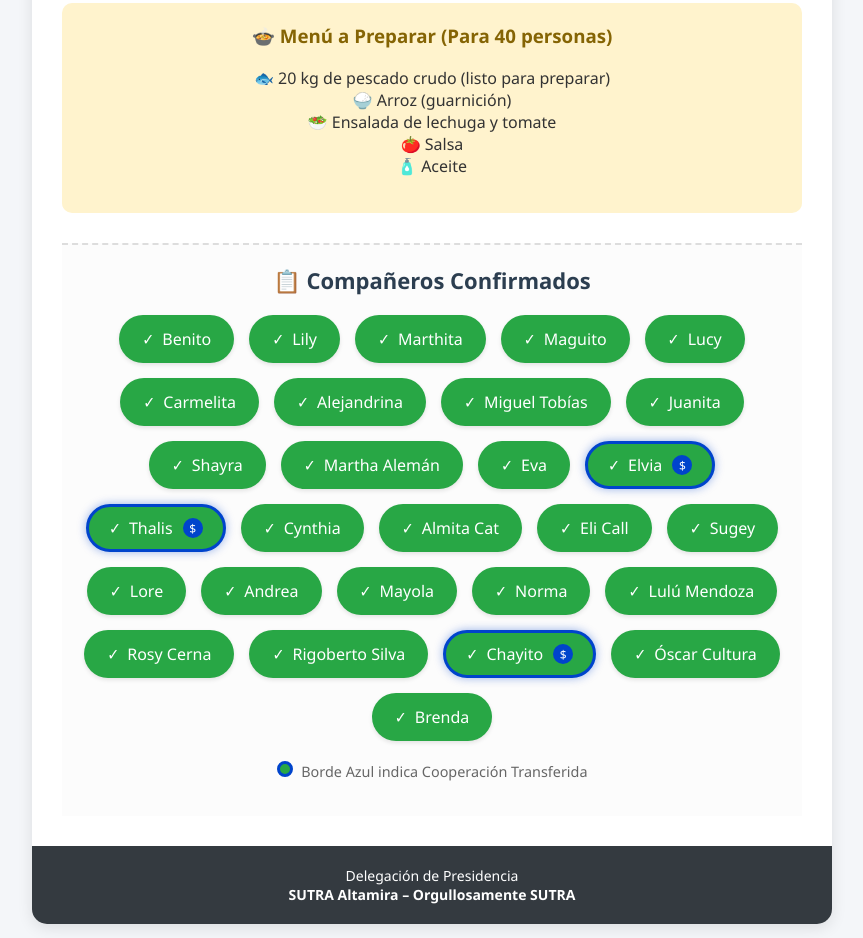
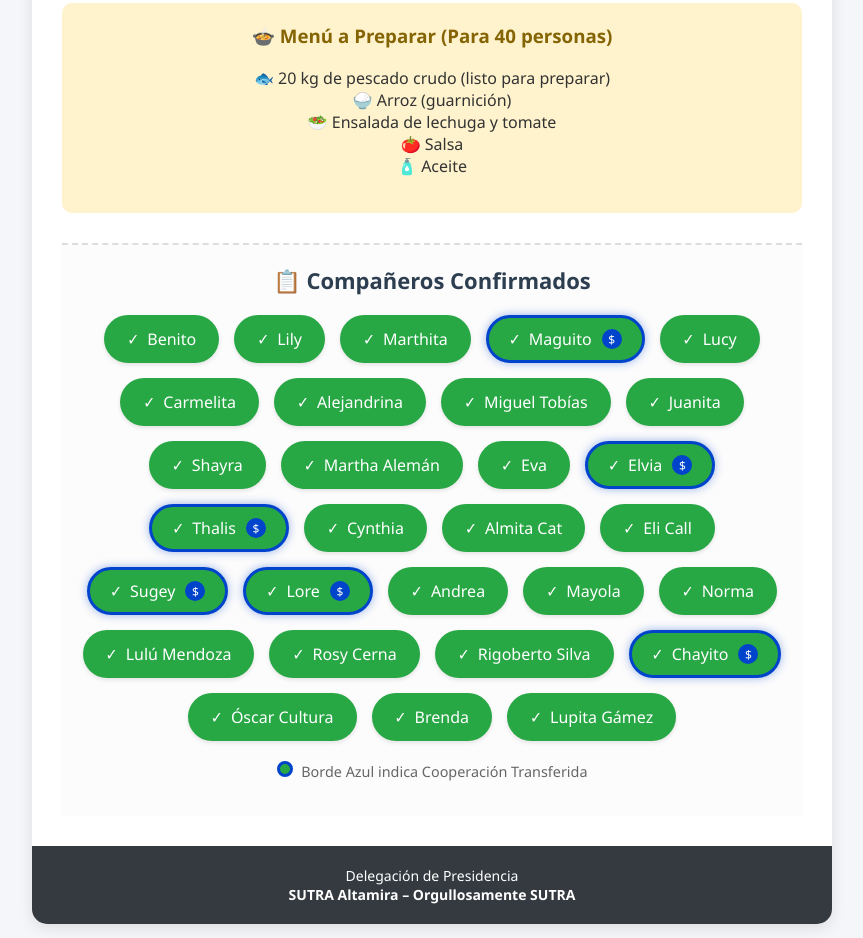
Before and after one commit to migueltobias/SUTRA, a plain HTML site: page index.html in a window 1280 px wide. Shown: the part 556-1494 px from the top of the page, without its empty margins (208-1071 px from the left). Drawn offline with Linux system fonts and the light colour scheme.

Commit message:
Update index.html

```diff
--- a/index.html
+++ b/index.html
@@ -227,7 +227,7 @@
                     <div class="badge">Benito</div>
                     <div class="badge">Lily</div>
                     <div class="badge">Marthita</div>
-                    <div class="badge">Maguito</div>
+                    <div class="badge paid">Maguito</div>
                     <div class="badge">Lucy</div>
                     <div class="badge">Carmelita</div>
                     <div class="badge">Alejandrina</div>
@@ -242,8 +242,8 @@
                     <div class="badge">Cynthia</div>
                     <div class="badge">Almita Cat</div>
                     <div class="badge">Eli Call</div>
-                    <div class="badge">Sugey</div>
-                    <div class="badge">Lore</div>
+                    <div class="badge paid">Sugey</div>
+                    <div class="badge paid">Lore</div>
                     <div class="badge">Andrea</div>
                     <div class="badge">Mayola</div>
                     <div class="badge">Norma</div>
@@ -254,6 +254,7 @@
 
                     <div class="badge"> Óscar Cultura </div>
                     <div class="badge"> Brenda </div>
+                                        <div class="badge"> Lupita Gámez </div>
 
                 </div>
                 <p style="text-align: center; margin-top: 20px; font-size: 0.9em; color: #666;">
```
